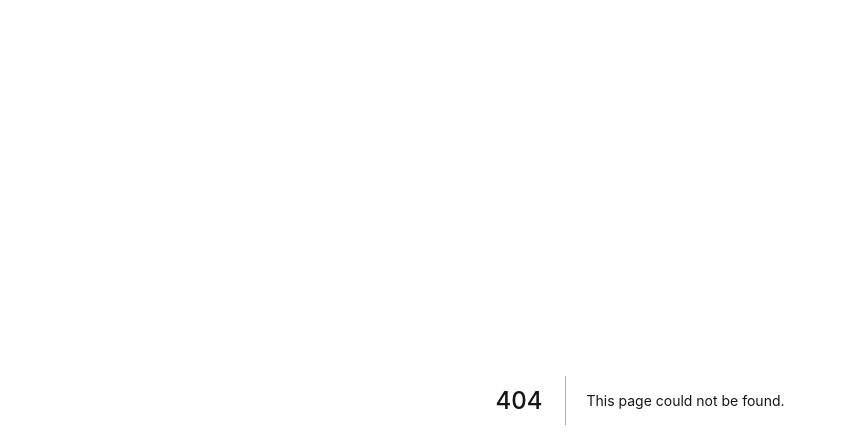
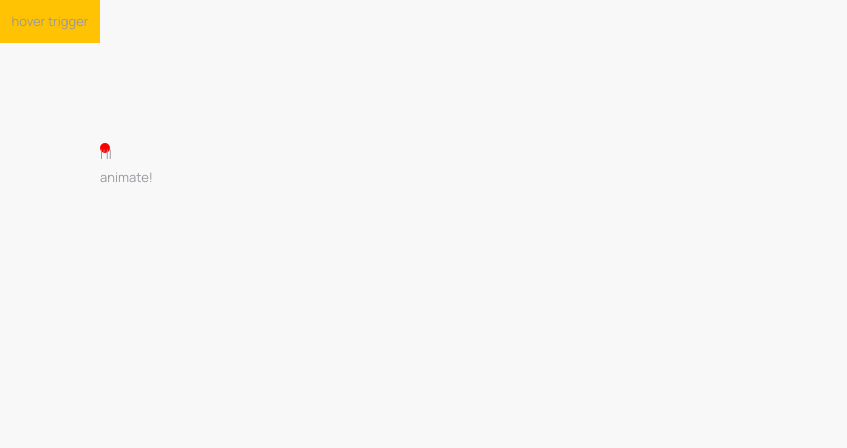
Before and after one commit to imkarin/portfolio, a Next.js app: page /test in a window 1280 px wide. Before the commit this address had no page. Shown: the top 448 px of the page, without its empty margins (0-847 px from the left). Built offline with nearby package versions, Linux system fonts and the light colour scheme.

Commit message:
:heavy_plus_sign: Added framer-motion and tested out some hover effects

```diff
--- a/package.json
+++ b/package.json
@@ -9,7 +9,7 @@
   },
   "dependencies": {
     "@apollo/client": "^3.3.15",
-    "@octokit/rest": "^18.5.2",
+    "framer-motion": "^4.1.6",
     "graphql": "^15.5.0",
     "lodash": "^4.17.21",
     "next": "10.0.8",
--- /dev/null
+++ b/src/pages/test.js
@@ -0,0 +1,24 @@
+import { motion } from 'framer-motion';
+import { useState } from 'react'
+
+export default function Test () {
+    const [isHovered, setHovered] = useState(false)
+    return (
+        <div>
+            <motion.div
+            style = {{ background: '#ffc303', width: '100px', padding: '10px 0', textAlign: 'center',}}
+            onHoverStart = {e => { setHovered(true) }}
+            onHoverEnd = {e => { setHovered(false) }} >
+                hover trigger
+            </motion.div>
+
+            <motion.div
+            style = {{ borderRadius: '100%', background: 'red', margin: '100px' }}
+            initial = { false }
+            animate= {{ width: isHovered ? '200px' : '10px',
+                        height: isHovered ? '200px' : '10px' }} >
+                i'll animate!
+            </motion.div>
+        </div>
+    )
+}
```
Also changed, not shown: 1 other file (tests, documents, lock files or other folders).
